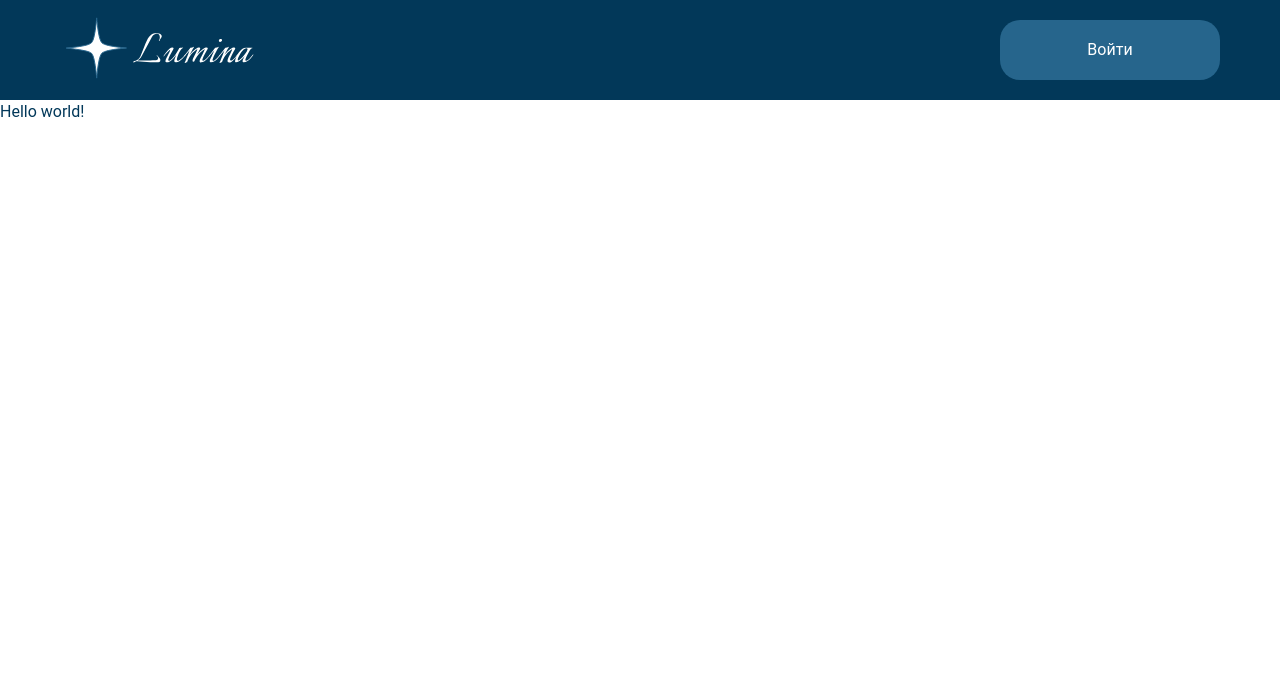
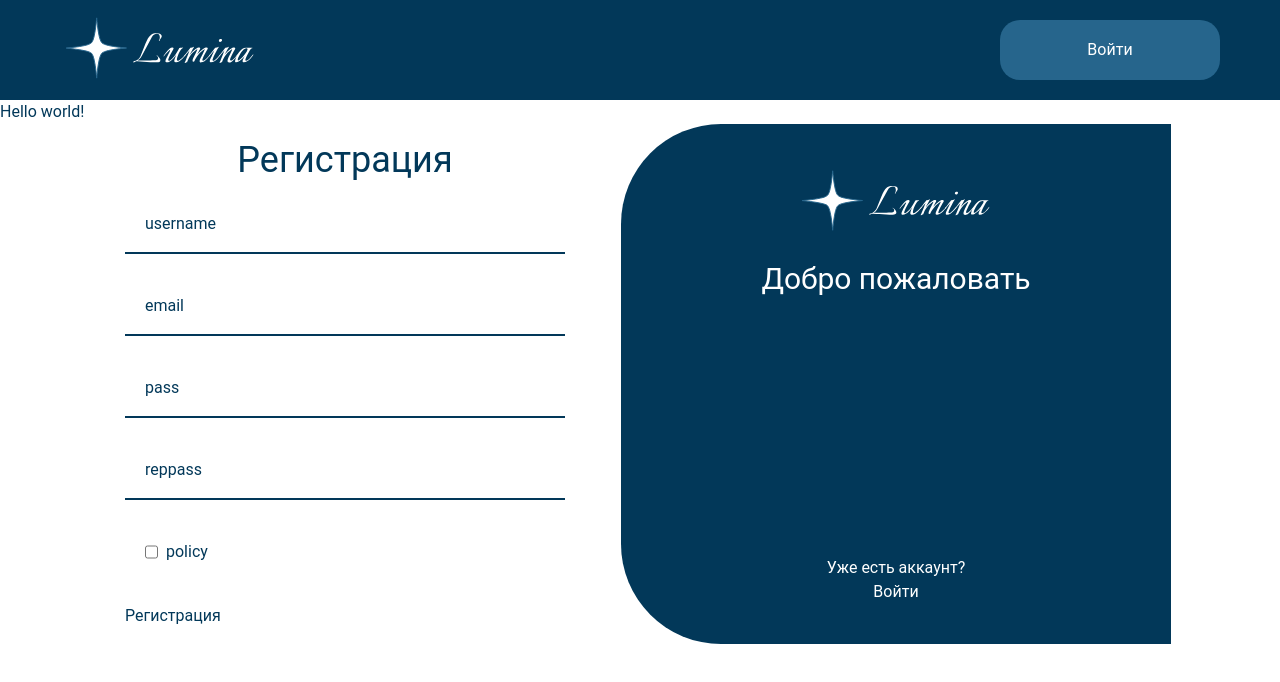
Before and after one commit to kyusak0/Lumina-front, a Next.js app: page / in a window 1280 px wide. Shown: the top 682 px of the page. Built offline with nearby package versions, Linux system fonts and the light colour scheme.

Commit message:
create form for register

```diff
--- /dev/null
+++ b/app/api/api.tsx
@@ -0,0 +1,18 @@
+import axios from "axios";
+
+
+const api = axios.create({
+    baseURL: "http://127.0.0.1:8001/api",
+});
+
+api.interceptors.request.use(config => {
+    const token = localStorage.getItem("token");
+    if (token) {
+        config.headers.Authorization =`Bearer ${ token }`;
+    }
+    return config;
+}, error => {
+    return Promise.reject(error);
+});
+
+export default api;
--- a/app/components/Header.tsx
+++ b/app/components/Header.tsx
@@ -12,7 +12,7 @@ export default function Header() {
                 height='60' />
 
             <div className="">
-                <button>
+                <button className='btn'>
                     Войти
                 </button>
             </div>
--- /dev/null
+++ b/app/components/form.module.css
@@ -0,0 +1,59 @@
+.form {
+    margin-top: 40px !important;
+    max-width: 1150px;
+}
+
+.inputWrappers{
+    display: flex;
+    flex-direction: column;
+    justify-content: start;
+    gap: 40px;
+}
+
+.inputWrapper {
+    position: relative;
+}
+
+.inputWrapper input {
+    width: 440px;
+    height: 40px;
+    padding: 20px;
+    border-bottom: 2px solid #023859;
+}
+
+.inputWrapper label {
+    position: absolute;
+    top: 0;
+    left: 20px;
+    pointer-events: none;
+    background-color: white;
+    transition: 0.5s ease;
+}
+
+.inputWrapper input:focus~label,
+.inputWrapper input:not(:placeholder-shown)~label {
+    top: -15px;
+    font-size: 14px;
+    left: 10px;
+}
+
+.formTitle{
+    width: 550px;
+    background-color: #023859;
+    display: flex;
+    flex-direction: column;
+    align-items: center;
+    justify-content: space-between;
+    padding: 40px;
+    color: white;
+
+    border-top-left-radius: 100px;
+    border-bottom-left-radius: 100px;
+}
+
+.formTitle div{
+    display: flex;
+    flex-direction: column;
+    align-items: center;
+    gap: 20px;
+}
--- /dev/null
+++ b/app/components/formAuth.tsx
@@ -0,0 +1,67 @@
+import Image from 'next/image'
+
+import logoImage from '../assets/images/logo.svg'
+import styles from './form.module.css'
+
+export default function formAuth() {
+
+
+
+    return (
+        <>
+            <div className="flex">
+                <div className="flex mx-auto gap-10">
+                    <div className="form form-reg p-4">
+                        <h2 className='text-4xl mb-8 text-center'>Регистрация</h2>
+                        <form action="">
+                            <div className={styles.inputWrappers}>
+                                <div className={styles.inputWrapper}>
+                                    <input placeholder='' type="text" name="username" id="username" />
+                                    <label htmlFor="">username</label>
+                                </div>
+                                <div className={styles.inputWrapper}>
+                                    <input placeholder='' type="email" name="email" id="email" />
+                                    <label htmlFor="email">
+                                        email
+                                    </label>
+                                </div>
+                                <div className={styles.inputWrapper}>
+                                    <input placeholder='' type="text" name="pass" id="pass" />
+                                    <label htmlFor="">pass</label>
+                                </div>
+                                <div className={styles.inputWrapper}>
+                                    <input placeholder='' type="text" name="reppass" id="reppass" />
+                                    <label htmlFor="reppass">reppass</label>
+                                </div>
+                                <div className="ml-5 flex gap-2">
+                                    <input type="checkbox" name="policy" id="policy" />
+                                    <label htmlFor="policy">policy</label>
+                                </div>
+                                <div className={styles.btns}>
+                                    <button type="submit">Регистрация</button></div>
+                            </div>
+                        </form>
+                    </div>
+                    <div className={styles.formTitle}>
+                        <div className={styles.formTitleTop}>
+                            <Image
+                                src={logoImage}
+                                alt="Lumina's logo"
+                                width='200'
+                                height='60' />
+
+                            <h2 className='text-3xl mb-8 text-center'>Добро пожаловать</h2>
+                        </div>
+                        <div className={styles.formTitleBottom}>
+                            <button className={styles.btn}>
+                                Уже есть аккаунт?
+                            <br></br>
+                                Войти
+                            </button>
+                        </div>
+                    </div>
+                </div>
+            </div>
+        </>
+    );
+}
--- a/app/globals.css
+++ b/app/globals.css
@@ -14,8 +14,6 @@
 }
 
 *{
-  padding: 0;
-  margin: 0;
   scroll-behavior: smooth;
   box-sizing: border-box;
 }
@@ -42,7 +40,11 @@ header + main {
   margin-top: 100px;
 }
 
-button {
+button{
+  cursor: pointer;
+}
+
+.btn {
   width: 220px;
   height: 60px;
   color: var(--background);
--- a/app/layouts/mainLayout.tsx
+++ b/app/layouts/mainLayout.tsx
@@ -3,16 +3,15 @@ import Header from "../components/Header";
 import { ReactNode } from "react";
 
 interface mainLayoutProps {
-    children: ReactNode;
+  children: ReactNode;
 }
 
 export default function mainLayout({ children }: mainLayoutProps) {
   return (
-    <html>
-      <body>
-        <Header />
-        <main>{children}</main>
-      </body>
-    </html>
+    <>
+      <Header />
+      <main>{children}</main>
+    </>
+
   );
 }
--- a/app/page.tsx
+++ b/app/page.tsx
@@ -1,7 +1,5 @@
-import Header from "./components/Header";
-import mainPage from "./pages/mainPage";
-
 import MainLayout from "./layouts/mainLayout";
+import FormAuth from "./components/formAuth";
 
 export default function Home() {
   return (
@@ -9,6 +7,7 @@ export default function Home() {
         <h1>
           Hello world!
         </h1>
+        <FormAuth />
       </MainLayout>
   );
 }
--- a/app/pages/mainPage.tsx
+++ b/app/pages/mainPage.tsx
@@ -1,5 +1,3 @@
-
-
 export default function mainPage() {
     return (
         <>
```
Also changed, not shown: package.json (+7 -6 lines), app/pages/post.tsx (added), app/utils/post.tsx (deleted), 1 other file (tests, documents, lock files or other folders).
